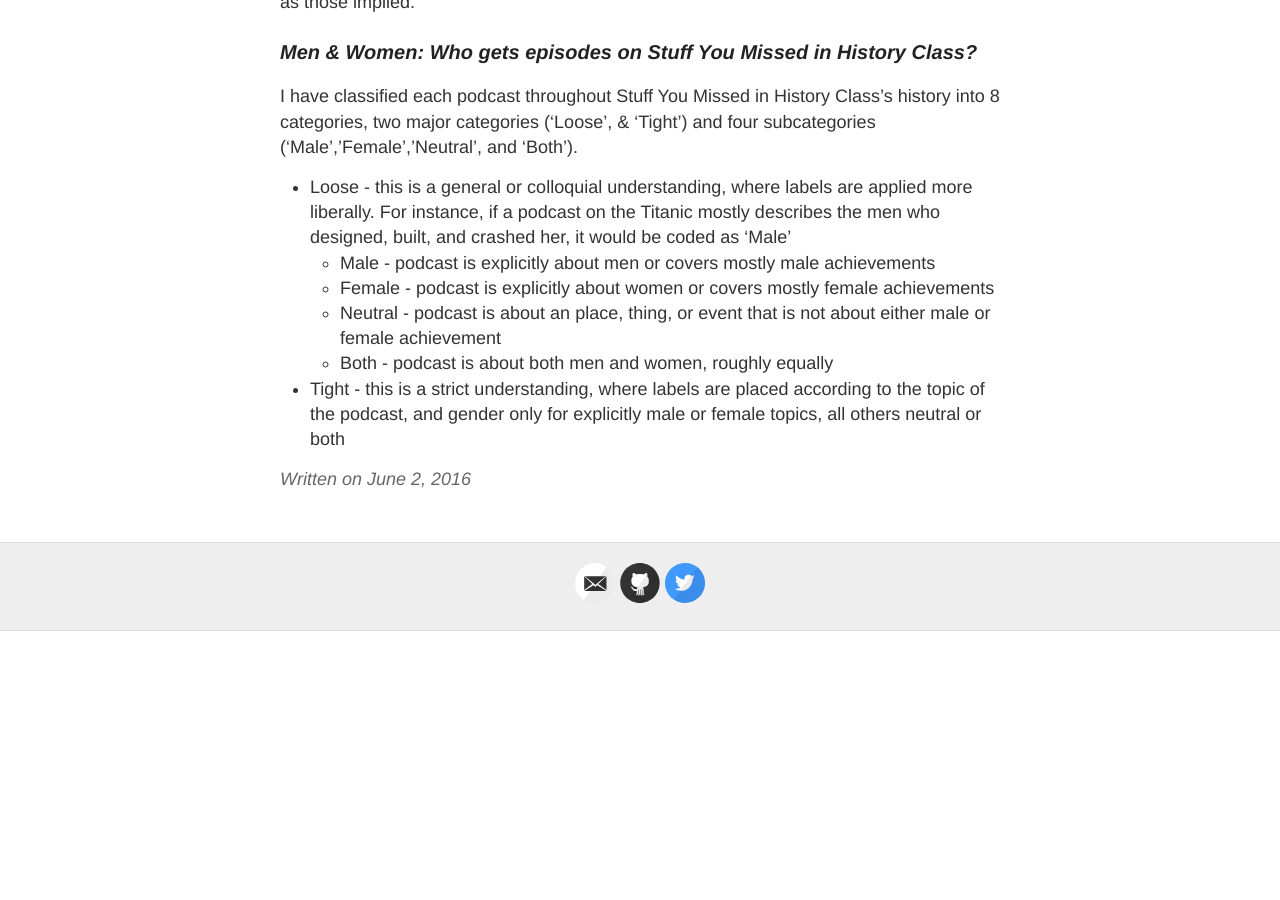
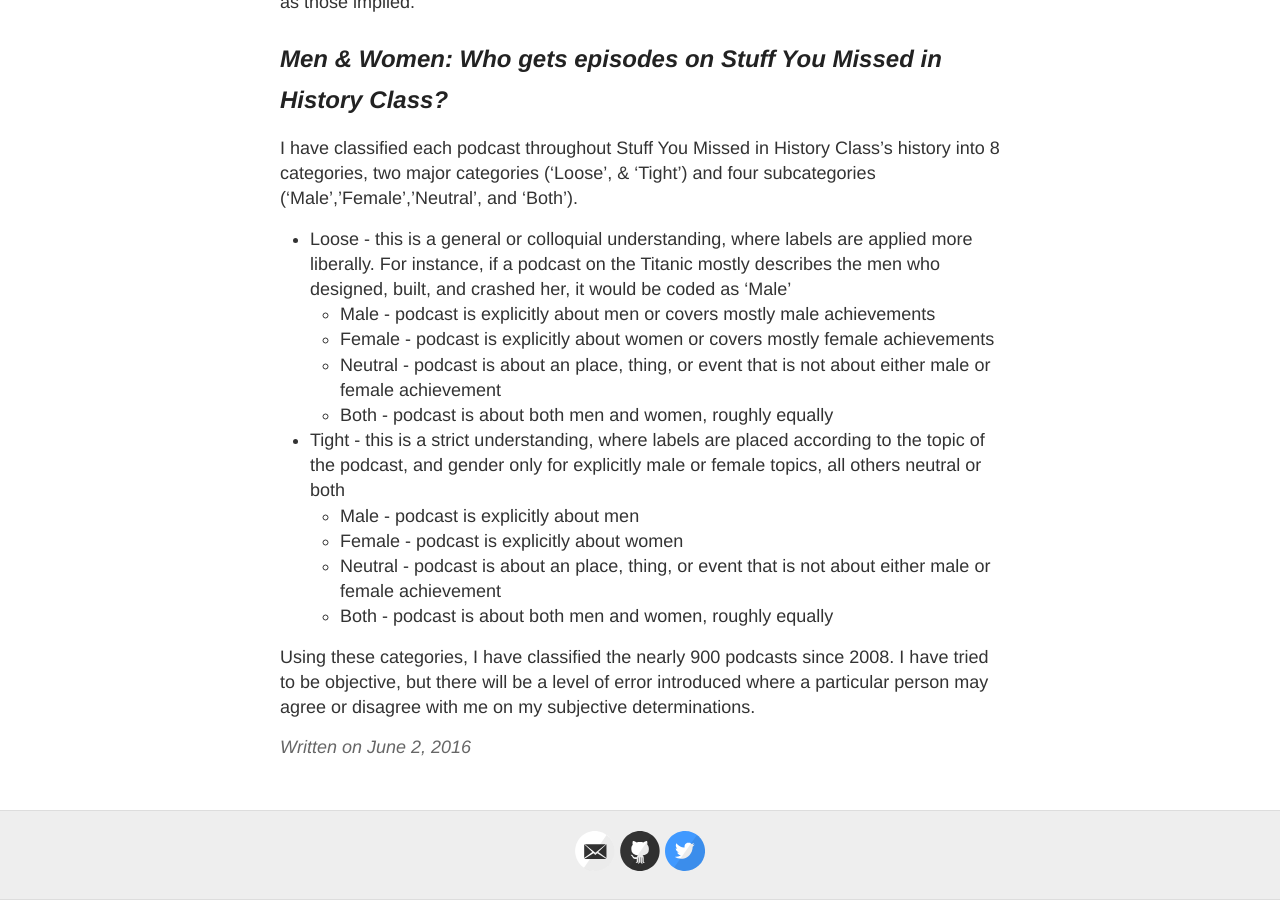
Before and after one commit to sjfwagner/sjfwagner.github.io, a Jekyll site: the page built from _posts/2016-06-01-test.md, in a window 1280 px wide and 900 px high, scrolled down 2081 px. Built offline with Jekyll 4.4.1, drawn with Linux system fonts in a browser that asks for light colours; before the commit the page ends 2712 px from its top, so only the background shows below that.

Commit message:
Updated 2016-06-01-test.md

```diff
--- a/_posts/2016-06-01-test.md
+++ b/_posts/2016-06-01-test.md
@@ -32,7 +32,7 @@ Additionally, this post will describe gender overall as a binary male and female
 
 Holly and Tracy refuted him far more politely than he deserved, but the accusation has been burning in my mind for the last few months.  They mostly refute some of the listener’s comments by clarifying the 20 episode sample they examined and by saying that they were equally excited about men and they were about women (something I certainly believe). They also brought up a really important note on the perception of the equality of genders, namely that in media a crowd with 30% women will be evaluated by viewers as containing 50% women, and a real ratio of 50% will be perceived as much higher (something that extends beyond media).  I believe this listener’s misguided request points to a larger societal problem about the visibility and treatment of women, and how we teach history in this country. Below is my examination of Gender Bias in “Stuff you missed in History Class.” I’ll be investigating a few key questions from the reader’s comment, as well as those implied.
 
-### _Men & Women: Who gets episodes on Stuff You Missed in History Class?_
+## _Men & Women: Who gets episodes on Stuff You Missed in History Class?_
 
 I have classified each podcast throughout Stuff You Missed in History Class’s history into 8 categories, two major categories (‘Loose’, & ‘Tight’) and four subcategories (‘Male’,’Female’,’Neutral’, and ‘Both’).
 
@@ -42,3 +42,9 @@ I have classified each podcast throughout Stuff You Missed in History Class’s
     - Neutral - podcast is about an place, thing, or event that is not about either male or female achievement
     - Both - podcast is about both men and women, roughly equally
 - Tight - this is a strict understanding, where labels are placed according to the topic of the podcast, and gender only for explicitly male or female topics, all others neutral or both
+	- Male - podcast is explicitly about men
+    - Female - podcast is explicitly about women
+    - Neutral - podcast is about an place, thing, or event that is not about either male or female achievement
+    - Both - podcast is about both men and women, roughly equally
+
+Using these categories, I have classified the nearly 900 podcasts since 2008. I have tried to be objective, but there will be a level of error introduced where a particular person may agree or disagree with me on my subjective determinations.
```
